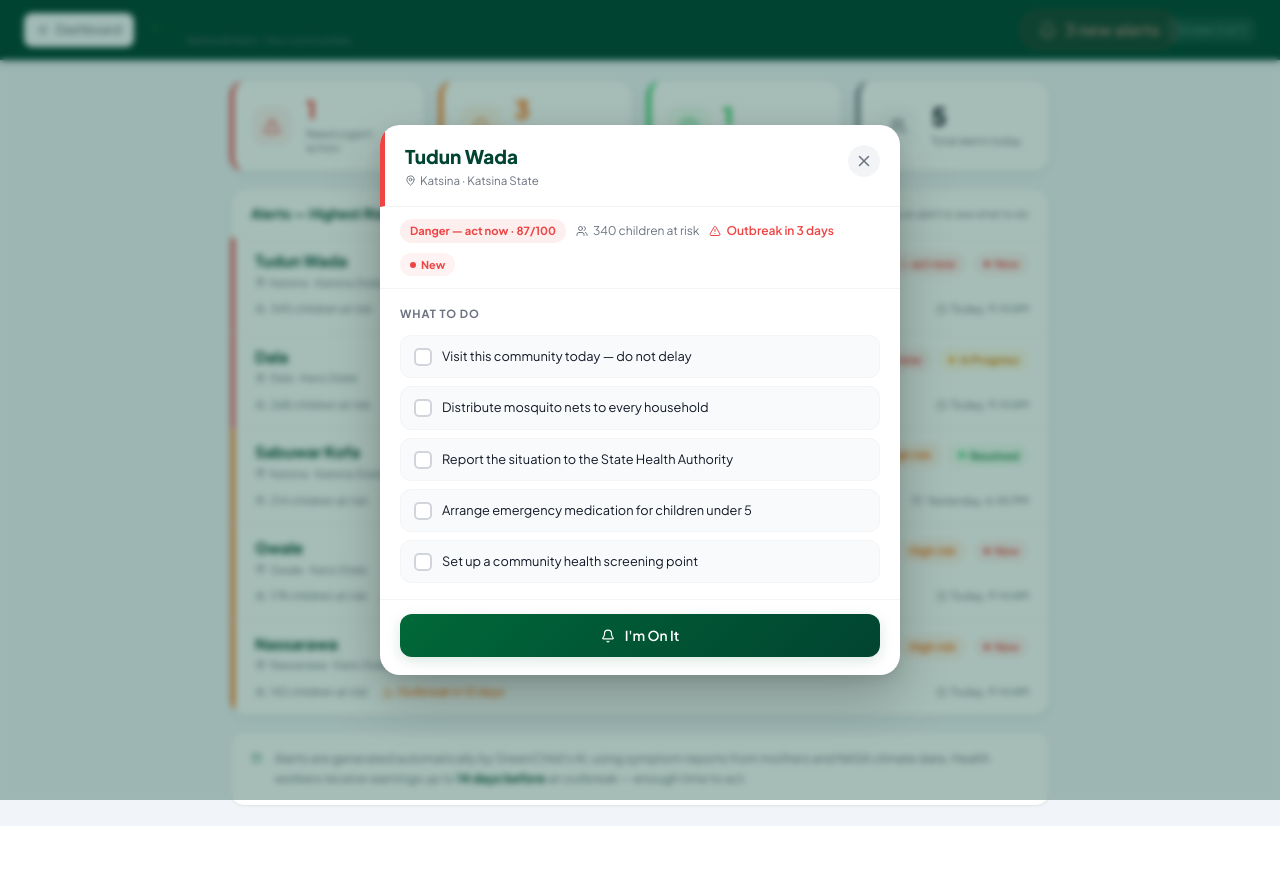
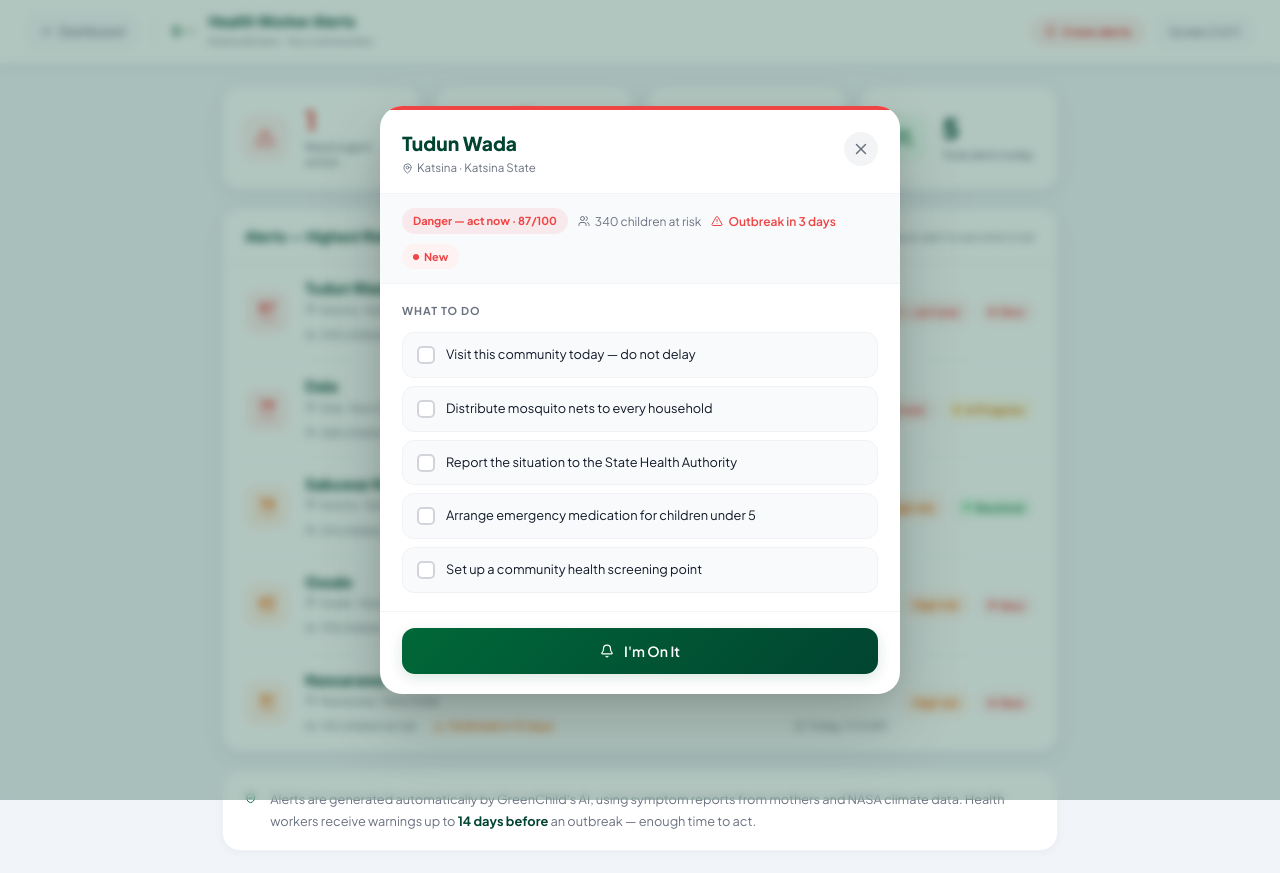
Before and after one commit to Abumuktar/Green-Child, a React (Vite) app in the folder client/: page /demo/alerts in a window 1280 px wide. Both pictures are taken after a click on the element 640 px from the left and 285 px from the top of the page. Before the commit the page ends 826 px from the top, so only its background shows below. Built offline with nearby package versions, Linux system fonts and the light colour scheme.

Commit message:
feat: redesign alerts page — white header, clean stat cards, badge-style alert rows, polished modal

```diff
--- a/client/src/index.css
+++ b/client/src/index.css
@@ -1269,117 +1269,127 @@ article {
 /* ===== ALERTS PAGE ===== */
 .gc-alerts-wrap { display:flex; flex-direction:column; min-height:100vh; background:#f1f5f9; font-family:var(--font); }
 
-/* Topbar — reuses .gc-dash-back, .gc-dash-brand, .gc-dash-logo, .gc-dash-title, .gc-dash-subtitle */
+/* ── Topbar — white, matches dashboard ── */
 .gc-alerts-topbar {
   display:flex; align-items:center; justify-content:space-between;
-  padding:0 24px; height:60px;
-  background:var(--primary-dark); color:#fff;
+  padding:0 28px; height:64px; background:#fff;
   position:sticky; top:0; z-index:1000;
-  box-shadow:0 2px 8px rgba(0,0,0,0.18);
+  border-bottom:1px solid #f0f2f5;
+  box-shadow:0 2px 12px rgba(0,0,0,0.06);
+  gap:16px;
 }
-.gc-alerts-topbar-left  { display:flex; align-items:center; gap:14px; min-width:0; }
+.gc-alerts-topbar-left  { display:flex; align-items:center; gap:16px; min-width:0; }
 .gc-alerts-topbar-right { display:flex; align-items:center; gap:12px; flex-shrink:0; }
 
 .gc-alerts-badge {
   display:flex; align-items:center; gap:6px;
-  background:rgba(239,68,68,0.18); border:1px solid rgba(239,68,68,0.3);
-  border-radius:100px; padding:4px 12px;
-  font-size:0.72rem; font-weight:700; color:#fca5a5;
-  animation:gc-pulse 2s infinite;
+  background:#fef2f2; border:1px solid #fecaca;
+  border-radius:100px; padding:5px 12px;
+  font-size:0.68rem; font-weight:800; color:#dc2626; letter-spacing:0.04em;
 }
 .gc-alerts-step {
-  font-size:0.7rem; color:rgba(255,255,255,0.38);
-  background:rgba(255,255,255,0.07); padding:4px 10px; border-radius:8px;
+  font-size:0.7rem; color:var(--text-muted); font-weight:500;
+  background:#f8fafc; border:1px solid #f0f2f5; padding:5px 12px; border-radius:8px;
 }
 
-/* Page body */
+/* ── Page body ── */
 .gc-alerts-body {
-  padding:20px; display:flex; flex-direction:column; gap:16px;
-  max-width:860px; width:100%; margin:0 auto; box-sizing:border-box;
+  padding:22px; display:flex; flex-direction:column; gap:18px;
+  max-width:880px; width:100%; margin:0 auto; box-sizing:border-box;
 }
 
-/* Summary cards */
+/* ── Summary stat cards — match dashboard KPI cards ── */
 .gc-alerts-summary { display:grid; grid-template-columns:repeat(4,1fr); gap:14px; }
 .gc-alerts-sum-card {
-  background:#fff; border-radius:16px; padding:16px 18px;
-  display:flex; align-items:center; gap:14px;
-  border:1px solid #e5e7eb; border-left:4px solid #e5e7eb;
-  box-shadow:0 1px 3px rgba(0,0,0,0.05),0 4px 16px rgba(0,0,0,0.04);
+  background:#fff; border-radius:18px; padding:20px 18px;
+  display:flex; align-items:center; gap:16px;
+  border:1px solid #f0f2f5;
+  box-shadow:0 2px 8px rgba(0,0,0,0.04),0 6px 24px rgba(0,0,0,0.05);
+  transition:box-shadow 0.18s, transform 0.18s;
 }
-.gc-alerts-sum-icon { width:40px; height:40px; border-radius:12px; display:flex; align-items:center; justify-content:center; flex-shrink:0; }
-.gc-alerts-sum-num   { font-size:1.55rem; font-weight:800; line-height:1; letter-spacing:-0.03em; }
-.gc-alerts-sum-label { font-size:0.7rem; color:var(--text-muted); margin-top:4px; line-height:1.3; }
+.gc-alerts-sum-card:hover { box-shadow:0 4px 20px rgba(0,100,56,0.1); transform:translateY(-1px); }
+.gc-alerts-sum-icon { width:48px; height:48px; border-radius:14px; display:flex; align-items:center; justify-content:center; flex-shrink:0; }
+.gc-alerts-sum-num   { font-size:1.7rem; font-weight:800; line-height:1; letter-spacing:-0.03em; }
+.gc-alerts-sum-label { font-size:0.7rem; color:var(--text-muted); margin-top:5px; line-height:1.35; font-weight:500; }
 
-/* List wrapper */
+/* ── Alert list wrapper ── */
 .gc-alerts-list-wrap {
-  background:#fff; border-radius:16px; overflow:hidden;
-  border:1px solid #e5e7eb;
-  box-shadow:0 1px 3px rgba(0,0,0,0.05),0 4px 12px rgba(0,0,0,0.04);
+  background:#fff; border-radius:18px; overflow:hidden;
+  border:1px solid #f0f2f5;
+  box-shadow:0 2px 8px rgba(0,0,0,0.04),0 6px 24px rgba(0,0,0,0.05);
 }
 .gc-alerts-list-header {
   display:flex; align-items:center; justify-content:space-between;
-  padding:14px 20px 12px; border-bottom:1px solid #f3f4f6;
+  padding:16px 22px 14px; border-bottom:1px solid #f3f4f6;
 }
-.gc-alerts-list-title { font-size:0.86rem; font-weight:700; color:var(--primary-dark); }
-.gc-alerts-list-hint  { font-size:0.67rem; color:var(--text-muted); }
+.gc-alerts-list-title { font-size:0.9rem; font-weight:700; color:var(--primary-dark); }
+.gc-alerts-list-hint  { font-size:0.68rem; color:var(--text-muted); }
 .gc-alerts-list { display:flex; flex-direction:column; }
 
-/* ── Compact alert card (list row) ── */
+/* ── Alert card — clean row, no left border ── */
 .gc-alert-card {
-  border-left:4px solid #e5e7eb; border-bottom:1px solid #f3f4f6;
-  padding:14px 20px; cursor:pointer; transition:background 0.12s;
+  display:flex; align-items:center; gap:16px;
+  padding:16px 22px; border-bottom:1px solid #f8fafc;
+  cursor:pointer; transition:background 0.14s;
 }
 .gc-alert-card:last-child { border-bottom:none; }
-.gc-alert-card:hover { background:#f9fafb; }
+.gc-alert-card:hover { background:#f8fafc; }
 
-.gc-alert-card-main  { display:flex; align-items:flex-start; justify-content:space-between; gap:12px; }
-.gc-alert-card-left  { flex:1; min-width:0; }
-.gc-alert-card-right { display:flex; align-items:center; gap:8px; flex-wrap:wrap; justify-content:flex-end; flex-shrink:0; }
+/* Left: coloured risk score dot */
+.gc-alert-card-dot {
+  width:44px; height:44px; border-radius:12px;
+  display:flex; flex-direction:column; align-items:center; justify-content:center;
+  flex-shrink:0; font-weight:800; font-size:0.9rem; line-height:1;
+}
+.gc-alert-card-dot-sub { font-size:0.48rem; font-weight:500; margin-top:1px; opacity:0.7; }
 
-.gc-alert-community { font-size:0.97rem; font-weight:700; color:var(--primary-dark); line-height:1.2; }
-.gc-alert-loc { display:flex; align-items:center; gap:4px; font-size:0.69rem; color:var(--text-muted); margin-top:3px; }
+/* Centre: text */
+.gc-alert-card-body { flex:1; min-width:0; }
+.gc-alert-community { font-size:0.95rem; font-weight:700; color:var(--primary-dark); line-height:1.2; }
+.gc-alert-loc { display:flex; align-items:center; gap:4px; font-size:0.68rem; color:var(--text-muted); margin-top:3px; }
 
-.gc-alert-risk-pill { padding:3px 10px; border-radius:100px; font-size:0.7rem; font-weight:700; white-space:nowrap; }
+/* Right: chips */
+.gc-alert-card-chips { display:flex; align-items:center; gap:8px; flex-wrap:wrap; justify-content:flex-end; flex-shrink:0; }
 
+.gc-alert-risk-pill { padding:4px 11px; border-radius:100px; font-size:0.69rem; font-weight:700; white-space:nowrap; }
 .gc-alert-status-chip {
-  display:flex; align-items:center; gap:5px; padding:3px 10px;
+  display:flex; align-items:center; gap:5px; padding:4px 11px;
   border-radius:100px; font-size:0.68rem; font-weight:700; white-space:nowrap;
 }
 .gc-alert-status-dot { width:6px; height:6px; border-radius:50%; flex-shrink:0; }
 
+/* Stats row inside card */
 .gc-alert-card-stats {
-  display:flex; align-items:center; gap:14px; margin-top:9px; flex-wrap:wrap;
+  display:flex; align-items:center; gap:16px; margin-top:8px; flex-wrap:wrap;
 }
 .gc-alert-card-stat {
   display:flex; align-items:center; gap:4px;
-  font-size:0.72rem; color:var(--text-muted);
+  font-size:0.71rem; color:var(--text-muted);
 }
 .gc-alert-card-time { margin-left:auto; }
 
 /* ── Modal ── */
 .gc-modal-backdrop {
   position:fixed; inset:0; z-index:2000;
-  background:rgba(1,68,49,0.35); backdrop-filter:blur(3px);
-  display:flex; align-items:center; justify-content:center;
-  padding:20px;
+  background:rgba(1,68,49,0.3); backdrop-filter:blur(4px);
+  display:flex; align-items:center; justify-content:center; padding:20px;
 }
 .gc-modal {
-  background:#fff; border-radius:20px; width:100%; max-width:520px;
-  box-shadow:0 24px 60px rgba(0,0,0,0.22), 0 6px 16px rgba(0,0,0,0.1);
-  overflow:hidden; display:flex; flex-direction:column;
-  max-height:90vh;
+  background:#fff; border-radius:22px; width:100%; max-width:520px;
+  box-shadow:0 32px 72px rgba(0,0,0,0.2), 0 8px 20px rgba(0,0,0,0.08);
+  overflow:hidden; display:flex; flex-direction:column; max-height:90vh;
 }
 
 /* Modal header */
 .gc-modal-header {
   display:flex; align-items:flex-start; justify-content:space-between; gap:12px;
-  padding:20px 20px 16px; border-left:5px solid var(--primary);
-  border-bottom:1px solid #f3f4f6;
+  padding:22px 22px 16px; border-bottom:1px solid #f3f4f6;
 }
-.gc-modal-title { font-size:1.18rem; font-weight:800; color:var(--primary-dark); line-height:1.2; }
+.gc-modal-risk-bar { height:4px; border-radius:2px; margin-bottom:14px; }
+.gc-modal-title { font-size:1.2rem; font-weight:800; color:var(--primary-dark); line-height:1.2; }
 .gc-modal-sub   { display:flex; align-items:center; gap:4px; font-size:0.72rem; color:var(--text-muted); margin-top:4px; }
 .gc-modal-close {
-  width:32px; height:32px; border-radius:50%; flex-shrink:0;
+  width:34px; height:34px; border-radius:50%; flex-shrink:0;
   display:flex; align-items:center; justify-content:center;
   background:#f3f4f6; color:var(--text-muted); cursor:pointer;
   transition:background 0.12s, color 0.12s;
@@ -1388,33 +1398,29 @@ article {
 
 /* Key numbers row */
 .gc-modal-meta {
-  display:flex; align-items:center; gap:10px; flex-wrap:wrap;
-  padding:12px 20px;
+  display:flex; align-items:center; gap:10px; flex-wrap:wrap; padding:14px 22px;
+  background:#f8fafc; border-bottom:1px solid #f3f4f6;
 }
 .gc-modal-stat {
   display:flex; align-items:center; gap:5px;
   font-size:0.75rem; color:var(--text-muted);
 }
 
-.gc-modal-divider { height:1px; background:#f3f4f6; margin:0; }
-
 /* Scrollable checklist area */
 .gc-modal-body {
-  padding:16px 20px; overflow-y:auto;
+  padding:18px 22px; overflow-y:auto;
   display:flex; flex-direction:column; gap:12px; flex:1;
 }
 .gc-modal-section-label {
-  font-size:0.7rem; font-weight:700; color:var(--text-muted);
-  text-transform:uppercase; letter-spacing:0.08em;
+  font-size:0.68rem; font-weight:700; color:var(--text-muted);
+  text-transform:uppercase; letter-spacing:0.09em;
 }
 
-/* Checklist (shared with modal) */
+/* Checklist */
 .gc-alert-actions { display:flex; flex-direction:column; gap:8px; }
 .gc-alert-action {
-  display:flex; align-items:flex-start; gap:10px;
-  cursor:pointer; padding:11px 13px;
-  background:#f9fafb; border:1px solid #f3f4f6; border-radius:11px;
-  transition:background 0.12s;
+  display:flex; align-items:flex-start; gap:11px; cursor:pointer; padding:12px 14px;
+  background:#f8fafc; border:1px solid #f0f2f5; border-radius:12px; transition:background 0.12s;
 }
 .gc-alert-action:hover { background:#f3f4f6; }
 .gc-alert-action-done { background:#f0fdf4 !important; border-color:#bbf7d0 !important; }
@@ -1425,28 +1431,25 @@ article {
   flex-shrink:0; margin-top:1px; transition:all 0.15s;
 }
 .gc-alert-action-done .gc-alert-action-box { border-color:transparent; }
-.gc-alert-action-text { font-size:0.8rem; color:var(--text-main); line-height:1.5; }
+.gc-alert-action-text { font-size:0.8rem; color:var(--text-main); line-height:1.55; }
 .gc-alert-action-done .gc-alert-action-text { text-decoration:line-through; color:var(--text-muted); }
 
-/* Modal footer CTA */
-.gc-modal-footer {
-  padding:14px 20px 18px; border-top:1px solid #f3f4f6;
-  flex-shrink:0;
-}
-.gc-modal-cta { width:100%; justify-content:center; padding:13px !important; font-size:0.86rem !important; }
+/* Modal footer */
+.gc-modal-footer { padding:16px 22px 20px; border-top:1px solid #f3f4f6; flex-shrink:0; }
+.gc-modal-cta { width:100%; justify-content:center; padding:14px !important; font-size:0.88rem !important; border-radius:13px !important; }
 .gc-alert-resolved {
   display:flex; align-items:center; gap:9px;
-  padding:12px 16px; background:#f0fdf4; border:1px solid #bbf7d0;
-  border-radius:11px; font-size:0.8rem; color:#15803d; font-weight:600;
+  padding:13px 16px; background:#f0fdf4; border:1px solid #bbf7d0;
+  border-radius:12px; font-size:0.82rem; color:#15803d; font-weight:600;
 }
 
 /* Explainer footer */
 .gc-alerts-explainer {
-  display:flex; align-items:flex-start; gap:12px;
-  padding:16px 20px; background:#fff; border-radius:14px;
-  border:1px solid #e5e7eb; box-shadow:0 1px 3px rgba(0,0,0,0.04);
+  display:flex; align-items:flex-start; gap:14px;
+  padding:18px 22px; background:#fff; border-radius:18px;
+  border:1px solid #f0f2f5; box-shadow:0 2px 8px rgba(0,0,0,0.04);
 }
-.gc-alerts-explainer p { font-size:0.78rem; color:var(--text-muted); line-height:1.6; }
+.gc-alerts-explainer p { font-size:0.8rem; color:var(--text-muted); line-height:1.65; margin:0; }
 .gc-alerts-explainer p strong { color:var(--primary-dark); }
 
 /* Responsive */
@@ -1454,18 +1457,21 @@ article {
   .gc-alerts-body    { padding: 12px; gap: 12px; }
   .gc-alerts-summary { grid-template-columns: repeat(2, 1fr); gap: 10px; }
   .gc-alert-card-time { display: none; }
+  .gc-alert-card { gap: 12px; padding: 14px 16px; }
 }
 @media (max-width: 480px) {
   .gc-alerts-topbar  { padding: 0 14px; }
   .gc-alerts-step    { display: none; }
   .gc-alerts-summary { grid-template-columns: repeat(2, 1fr); gap: 8px; }
-  .gc-alerts-sum-card { padding: 13px; gap: 11px; }
+  .gc-alerts-sum-card { padding: 14px 13px; gap: 12px; border-radius: 14px; }
+  .gc-alerts-sum-icon { width: 40px; height: 40px; border-radius: 11px; }
   .gc-alerts-sum-num  { font-size: 1.3rem; }
-  .gc-alert-card { padding: 12px 14px; }
-  .gc-modal { border-radius: 16px; }
+  .gc-alert-card { padding: 12px 14px; gap: 10px; }
+  .gc-alert-card-dot { width: 38px; height: 38px; border-radius: 10px; font-size: 0.8rem; }
+  .gc-modal { border-radius: 18px; }
   .gc-modal-header { padding: 16px 16px 13px; }
-  .gc-modal-body   { padding: 13px 14px; }
-  .gc-modal-footer { padding: 12px 14px 16px; }
+  .gc-modal-body   { padding: 14px 16px; }
+  .gc-modal-footer { padding: 12px 16px 18px; }
 }
 
 /* ===== DEMO: RESPONSIVE ===== */
--- a/client/src/pages/AlertsPage.tsx
+++ b/client/src/pages/AlertsPage.tsx
@@ -81,28 +81,21 @@ function AlertCard({ alert, onClick }: { alert: Alert; onClick: () => void }) {
   return (
     <motion.div
       className="gc-alert-card"
-      style={{ borderLeftColor: color }}
       onClick={onClick}
       initial={{ opacity: 0, y: 8 }}
       animate={{ opacity: 1, y: 0 }}
       transition={{ duration: 0.18 }}
-      whileHover={{ backgroundColor: '#f9fafb' }}
     >
-      <div className="gc-alert-card-main">
-        <div className="gc-alert-card-left">
+      {/* Risk score badge */}
+      <div className="gc-alert-card-dot" style={{ background: color + '14', color }}>
+        <span>{alert.risk}</span>
+        <span className="gc-alert-card-dot-sub">/100</span>
+      </div>
+
+      {/* Community info */}
+      <div className="gc-alert-card-body">
         <div className="gc-alert-community">{alert.community}</div>
         <div className="gc-alert-loc"><MapPin size={11} /> {alert.lga} · {alert.state} State</div>
-        </div>
-        <div className="gc-alert-card-right">
-          <span className="gc-alert-risk-pill" style={{ background: color + '15', color }}>
-            {riskLabel(alert.risk)}
-          </span>
-          <span className="gc-alert-status-chip" style={{ background: scfg.bg, color: scfg.color }}>
-            <span className="gc-alert-status-dot" style={{ background: scfg.dot }} />
-            {scfg.label}
-          </span>
-        </div>
-      </div>
         <div className="gc-alert-card-stats">
           <span className="gc-alert-card-stat"><Users size={11} /> {alert.childrenAtRisk} children at risk</span>
           {alert.daysToOutbreak !== null && (
@@ -111,6 +104,18 @@ function AlertCard({ alert, onClick }: { alert: Alert; onClick: () => void }) {
             </span>
           )}
           <span className="gc-alert-card-stat gc-alert-card-time"><Clock size={11} /> {alert.receivedAt}</span>
+        </div>
+      </div>
+
+      {/* Status + risk chips */}
+      <div className="gc-alert-card-chips">
+        <span className="gc-alert-risk-pill" style={{ background: color + '14', color }}>
+          {riskLabel(alert.risk)}
+        </span>
+        <span className="gc-alert-status-chip" style={{ background: scfg.bg, color: scfg.color }}>
+          <span className="gc-alert-status-dot" style={{ background: scfg.dot }} />
+          {scfg.label}
+        </span>
       </div>
     </motion.div>
   );
@@ -143,8 +148,11 @@ function AlertModal({ alert, onClose, onStatusChange, onActionToggle }: {
         transition={{ duration: 0.24, ease: [0.16, 1, 0.3, 1] }}
         onClick={e => e.stopPropagation()}
       >
+        {/* Colour accent bar */}
+        <div style={{ height: 4, background: color, flexShrink: 0 }} />
+
         {/* Header */}
-        <div className="gc-modal-header" style={{ borderLeftColor: color }}>
+        <div className="gc-modal-header">
           <div>
             <div className="gc-modal-title">{alert.community}</div>
             <div className="gc-modal-sub"><MapPin size={11} /> {alert.lga} · {alert.state} State</div>
@@ -268,8 +276,9 @@ export default function AlertsPage() {
       <header className="gc-alerts-topbar">
         <div className="gc-alerts-topbar-left">
           <Link to="/demo/dashboard" className="gc-dash-back">
-            <ArrowLeft size={14} /> Dashboard
+            <ArrowLeft size={13} /> Dashboard
           </Link>
+          <div className="gc-dash-divider-v" />
           <div className="gc-dash-brand">
             <img src="/logo.png" alt="GreenChild" className="gc-dash-logo" />
             <div>
@@ -293,21 +302,21 @@ export default function AlertsPage() {
 
         {/* Summary stat cards */}
         <div className="gc-alerts-summary">
-          <div className="gc-alerts-sum-card" style={{ borderLeftColor:'#ef4444' }}>
-            <div className="gc-alerts-sum-icon" style={{ background:'#fef2f2' }}><AlertTriangle size={18} color="#ef4444" /></div>
+          <div className="gc-alerts-sum-card">
+            <div className="gc-alerts-sum-icon" style={{ background:'#fef2f2' }}><AlertTriangle size={20} color="#ef4444" /></div>
             <div><div className="gc-alerts-sum-num" style={{ color:'#ef4444' }}>{urgentCount}</div><div className="gc-alerts-sum-label">Need urgent action</div></div>
           </div>
-          <div className="gc-alerts-sum-card" style={{ borderLeftColor:'#f97316' }}>
-            <div className="gc-alerts-sum-icon" style={{ background:'#fff7ed' }}><Bell size={18} color="#f97316" /></div>
+          <div className="gc-alerts-sum-card">
+            <div className="gc-alerts-sum-icon" style={{ background:'#fff7ed' }}><Bell size={20} color="#f97316" /></div>
             <div><div className="gc-alerts-sum-num" style={{ color:'#f97316' }}>{newCount}</div><div className="gc-alerts-sum-label">Waiting for response</div></div>
           </div>
-          <div className="gc-alerts-sum-card" style={{ borderLeftColor:'#22c55e' }}>
-            <div className="gc-alerts-sum-icon" style={{ background:'#f0fdf4' }}><CheckCircle2 size={18} color="#22c55e" /></div>
+          <div className="gc-alerts-sum-card">
+            <div className="gc-alerts-sum-icon" style={{ background:'#f0fdf4' }}><CheckCircle2 size={20} color="#22c55e" /></div>
             <div><div className="gc-alerts-sum-num" style={{ color:'#22c55e' }}>{respondedCount}</div><div className="gc-alerts-sum-label">Resolved today</div></div>
           </div>
-          <div className="gc-alerts-sum-card" style={{ borderLeftColor:'#6b7280' }}>
-            <div className="gc-alerts-sum-icon" style={{ background:'#f9fafb' }}><Users size={18} color="#6b7280" /></div>
-            <div><div className="gc-alerts-sum-num">{alerts.length}</div><div className="gc-alerts-sum-label">Total alerts today</div></div>
+          <div className="gc-alerts-sum-card">
+            <div className="gc-alerts-sum-icon" style={{ background:'#f0fdf4' }}><Users size={20} color="#006838" /></div>
+            <div><div className="gc-alerts-sum-num" style={{ color:'#014431' }}>{alerts.length}</div><div className="gc-alerts-sum-label">Total alerts today</div></div>
           </div>
         </div>
 
```
Lines whose indentation alone changed are shown as unchanged.
